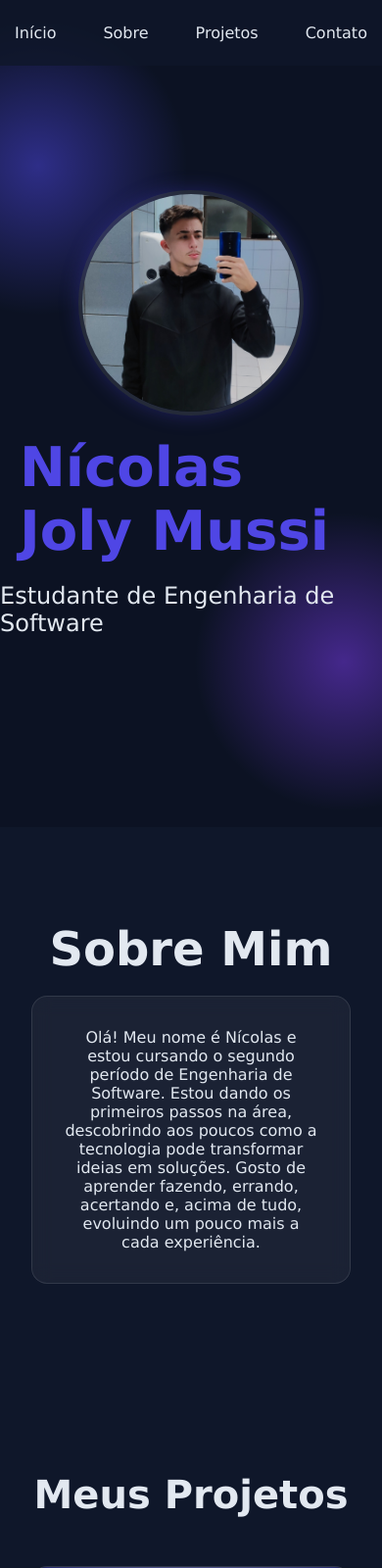
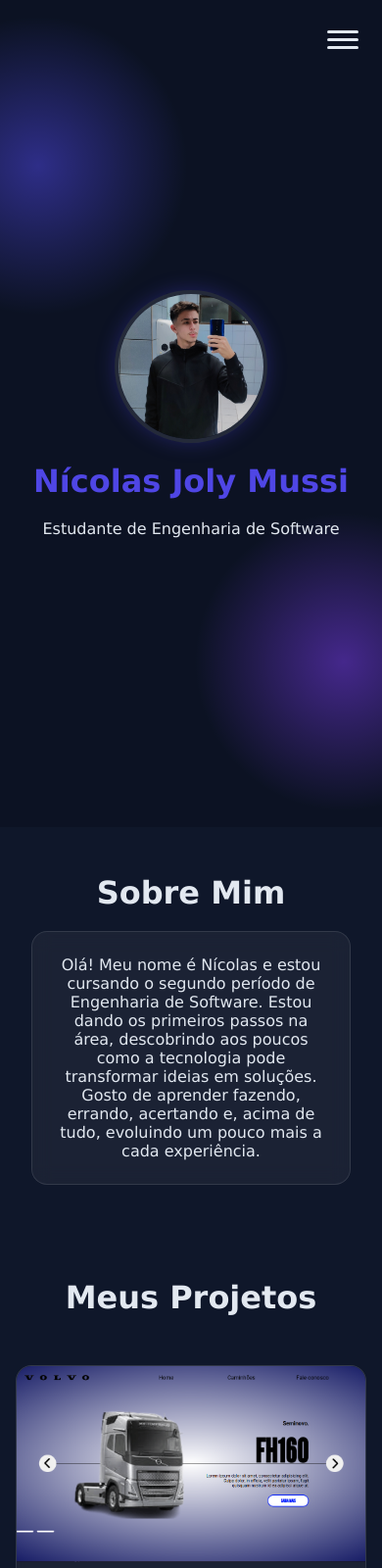
Before and after one commit to NicolasJolyMussi/Portfolio-Nicolas, a plain HTML site: page index.html in a window 390 px wide. Shown: the top 1600 px of the page at 98% size. Drawn offline with Linux system fonts and the light colour scheme.

Commit message:
Menu de hamburger adicionado no mobile

```diff
--- a/index.html
+++ b/index.html
@@ -14,6 +14,15 @@
     <div class="particulas"></div>
 
     <nav class="navegacao">
+
+        <div class="menu-overlay"></div>
+
+        <button class="menu-toggle" aria-label="Abrir menu" aria-expanded="false">
+            <span></span>
+            <span></span>
+            <span></span>
+        </button>
+
         <ul class="menu">
             <li>
                 <a href="#inicio" class="menu-link">Início</a>
@@ -29,6 +38,8 @@
             </li>
         </ul>
     </nav>
+
+
 
     <main id="inicio" class="cabecalho">
         <img src="img/Eu.png" alt="Foto de Nícolas Joly Mussi" class="foto-perfil">
@@ -184,9 +195,9 @@
                         aliado para sua comunidade. Descubra como o GoalBot pode facilitar sua gestão, trazer mais
                         tranquilidade e transformar o jeito de cuidar do seu espaço.</p>
                     <div class="link-projeto">
-                        <a href="Site FGTS/frontend/front.html" target="_blank" class="efeito-transform">💻
+                        <a href="site-fgts/front.html" target="_blank" class="efeito-transform">💻
                             Projeto</a>
-                        <a href="" target="_blank" class="codigo efeito-transform">📁
+                        <a href="#" class="codigo efeito-transform">📁
                             Código</a>
                     </div>
                 </div>
--- a/script.js
+++ b/script.js
@@ -18,11 +18,33 @@ function enviarMensagem(event) {
 
 }
 
-// Alerta para links de código indisponíveis
+const menu = document.querySelector('.menu');
+const toggleBtn = document.querySelector('.menu-toggle');
+const overlay = document.querySelector('.menu-overlay');
+
+function fecharMenu() {
+    menu.classList.remove('aberto');
+    overlay.classList.remove('aberto');
+    toggleBtn.setAttribute('aria-expanded', 'false');
+}
+
+if (toggleBtn && menu && overlay) {
+    toggleBtn.addEventListener('click', () => {
+        const aberto = menu.classList.toggle('aberto');
+        overlay.classList.toggle('aberto', aberto);
+        toggleBtn.setAttribute('aria-expanded', aberto);
+    });
+
+    overlay.addEventListener('click', fecharMenu);
+
+    document.querySelectorAll('.menu-link').forEach(link => {
+        link.addEventListener('click', fecharMenu);
+    });
+}
+
 document.querySelectorAll('.link-projeto a.codigo').forEach(link => {
     link.addEventListener('click', e => {
-        // se o href estiver vazio -> mostra alerta em vez de abrir link
-        if (!link.getAttribute('href')) {
+        if (!link.getAttribute('href') || link.getAttribute('href') === '#') {
             e.preventDefault();
 
             let alerta = document.createElement('div');
@@ -31,10 +53,8 @@ document.querySelectorAll('.link-projeto a.codigo').forEach(link => {
 
             document.body.appendChild(alerta);
 
-            // animação de entrada
             setTimeout(() => alerta.classList.add('mostrar'), 10);
 
-            // remove após 3s
             setTimeout(() => {
                 alerta.classList.remove('mostrar');
                 setTimeout(() => alerta.remove(), 400);
--- a/style.css
+++ b/style.css
@@ -18,8 +18,6 @@ html {
     --vidro: rgba(255, 255, 255, 0.1);
 }
 
-
-
 body {
     background-color: var(--escuro);
     color: var(--claro);
@@ -31,6 +29,41 @@ body {
     width: 100%;
     z-index: 100;
     padding: 1.5rem 0;
+}
+
+.menu-toggle {
+    display: none;
+    flex-direction: column;
+    justify-content: center;
+    gap: 5px;
+    width: 32px;
+    height: 32px;
+    background: none;
+    border: none;
+    cursor: pointer;
+    padding: 0;
+}
+
+.menu-toggle span {
+    display: block;
+    width: 100%;
+    height: 3px;
+    border-radius: 3px;
+    background: var(--claro);
+    transition: transform 0.3s ease, opacity 0.3s ease, background 0.3s ease;
+}
+
+.menu-toggle[aria-expanded="true"] span:nth-child(1) {
+    transform: translateY(8px) rotate(45deg);
+}
+
+.menu-toggle[aria-expanded="true"] span:nth-child(2) {
+    opacity: 0;
+}
+
+.menu-toggle[aria-expanded="true"] span:nth-child(3) {
+    transform: translateY(-8px) rotate(-45deg);
+    background: var(--secundaria);
 }
 
 .menu {
@@ -48,7 +81,6 @@ body {
     padding: 0.5rem 0;
 }
 
-/*after -> depois / before -> antes*/
 .menu-link::after {
     content: '';
     height: 2px;
@@ -73,8 +105,8 @@ body {
 }
 
 .foto-perfil {
-    width: 230px;
-    height: 230px;
+    width: clamp(150px, 40vw, 230px);
+    height: clamp(150px, 40vw, 230px);
     box-shadow: 0 0 20px rgba(79, 70, 229, 0.3);
     border-radius: 50%;
     border: 4px solid var(--vidro);
@@ -82,15 +114,17 @@ body {
 }
 
 h1 {
-    font-size: 3.5rem;
+    font-size: clamp(2rem, 8vw, 3.5rem);
     color: var(--primaria);
     font-weight: bold;
     margin: 20px;
 }
 
 .cabecalho-sub-titulo {
-    font-size: 1.5rem;
+    font-size: clamp(1rem, 4vw, 1.5rem);
     color: var(--claro);
+    text-align: center;
+    padding: 0 1rem;
 }
 
 .sobre {
@@ -156,7 +190,6 @@ h1 {
     height: 200px;
     width: 100%;
     object-fit: cover;
-
 }
 
 .info-projetos {
@@ -174,7 +207,6 @@ h1 {
     margin-top: 30px;
 }
 
-/* Botões dos links dos projetos */
 .link-projeto a {
     display: inline-flex;
     align-items: center;
@@ -303,7 +335,6 @@ h1 {
     }
 }
 
-/* Alerta de Projeto Indisponível */
 .alerta-projeto {
     position: fixed;
     bottom: 20px;
@@ -324,3 +355,122 @@ h1 {
     opacity: 1;
     transform: translateY(0);
 }
+
+.menu-overlay {
+    display: none;
+}
+
+/* ===== RESPONSIVIDADE MOBILE ===== */
+@media (max-width: 768px) {
+    .navegacao {
+        padding: 1rem 1.5rem;
+    }
+
+    .navegacao {
+        background: none;
+        padding: 0;
+        box-shadow: none;
+    }
+
+    .menu-toggle {
+        display: flex;
+        position: fixed;
+        top: 1.5rem;
+        right: 1.5rem;
+        z-index: 200;
+    }
+
+    .menu-link::after {
+        display: none;
+    }
+
+    .menu {
+        position: fixed;
+        top: 0;
+        right: 0;
+        height: 100vh;
+        width: min(75vw, 300px);
+        flex-direction: column;
+        justify-content: center;
+        align-items: flex-start;
+        gap: 0;
+        background: rgba(10, 15, 28, 0.98);
+        backdrop-filter: blur(12px);
+        border-left: 1px solid var(--vidro);
+        padding: 0 2.5rem;
+        transform: translateX(100%);
+        transition: transform 0.35s ease;
+        z-index: 150;
+    }
+
+    .menu.aberto {
+        transform: translateX(0);
+        box-shadow: -10px 0 30px rgba(0, 0, 0, 0.5);
+    }
+
+    .menu li {
+        width: 100%;
+    }
+
+    .menu-link {
+        display: block;
+        padding: 1.1rem 0;
+        font-size: 1.2rem;
+        border-bottom: 1px solid var(--vidro);
+    }
+
+    .menu li:last-child .menu-link {
+        border-bottom: none;
+    }
+
+    .menu-overlay {
+        display: block;
+        position: fixed;
+        inset: 0;
+        background: rgba(0, 0, 0, 0.5);
+        opacity: 0;
+        pointer-events: none;
+        transition: opacity 0.35s ease;
+        z-index: 140;
+    }
+
+    .menu-overlay.aberto {
+        opacity: 1;
+        pointer-events: auto;
+    }
+
+    .sobre-titulo,
+    .projetos-titulo,
+    .contato-titulo {
+        font-size: 2rem;
+    }
+
+    .projetos-caixa {
+        grid-template-columns: 1fr;
+    }
+
+    .sobre-caixa,
+    .formulario-contato {
+        margin: 0 1rem;
+        padding: 1.5rem;
+    }
+
+    .link-projeto {
+        flex-direction: column;
+        gap: 10px;
+    }
+
+    .link-projeto a {
+        justify-content: center;
+        margin-right: 0;
+    }
+}
+
+@media (max-width: 400px) {
+
+    .sobre,
+    .projetos,
+    .contato {
+        padding: 3rem 1rem;
+    }
+}
```
